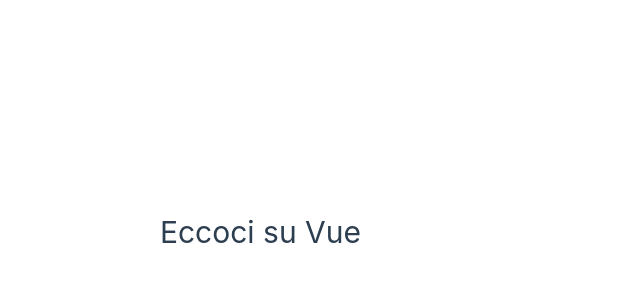
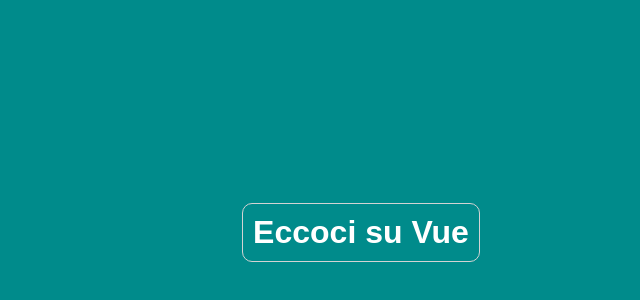
Before and after one commit to GiacWebDev/vite-boolfolio, a Vue app: page / in a window 1280 px wide. Shown: the part 168-468 px from the top of the page, without its empty margins (279-919 px from the left). Built offline with nearby package versions, Linux system fonts and the light colour scheme.

Commit message:
[edit] main.scss style

```diff
--- a/package.json
+++ b/package.json
@@ -9,6 +9,7 @@
     "preview": "vite preview"
   },
   "dependencies": {
+    "@fontsource-variable/montserrat": "^5.0.16",
     "axios": "^1.6.2",
     "vue": "^3.3.10"
   },
--- a/src/App.vue
+++ b/src/App.vue
@@ -11,7 +11,9 @@
 </script>
 
 <template>
-  <h1>{{ titolo }}</h1>
+  <div class="container">
+    <h1>{{ titolo }}</h1>
+  </div>
 </template>
 
 <style lang="scss">
--- a/src/assets/base.css
+++ /dev/null
@@ -1,86 +0,0 @@
-/* color palette from <https://github.com/vuejs/theme> */
-:root {
-  --vt-c-white: #ffffff;
-  --vt-c-white-soft: #f8f8f8;
-  --vt-c-white-mute: #f2f2f2;
-
-  --vt-c-black: #181818;
-  --vt-c-black-soft: #222222;
-  --vt-c-black-mute: #282828;
-
-  --vt-c-indigo: #2c3e50;
-
-  --vt-c-divider-light-1: rgba(60, 60, 60, 0.29);
-  --vt-c-divider-light-2: rgba(60, 60, 60, 0.12);
-  --vt-c-divider-dark-1: rgba(84, 84, 84, 0.65);
-  --vt-c-divider-dark-2: rgba(84, 84, 84, 0.48);
-
-  --vt-c-text-light-1: var(--vt-c-indigo);
-  --vt-c-text-light-2: rgba(60, 60, 60, 0.66);
-  --vt-c-text-dark-1: var(--vt-c-white);
-  --vt-c-text-dark-2: rgba(235, 235, 235, 0.64);
-}
-
-/* semantic color variables for this project */
-:root {
-  --color-background: var(--vt-c-white);
-  --color-background-soft: var(--vt-c-white-soft);
-  --color-background-mute: var(--vt-c-white-mute);
-
-  --color-border: var(--vt-c-divider-light-2);
-  --color-border-hover: var(--vt-c-divider-light-1);
-
-  --color-heading: var(--vt-c-text-light-1);
-  --color-text: var(--vt-c-text-light-1);
-
-  --section-gap: 160px;
-}
-
-@media (prefers-color-scheme: dark) {
-  :root {
-    --color-background: var(--vt-c-black);
-    --color-background-soft: var(--vt-c-black-soft);
-    --color-background-mute: var(--vt-c-black-mute);
-
-    --color-border: var(--vt-c-divider-dark-2);
-    --color-border-hover: var(--vt-c-divider-dark-1);
-
-    --color-heading: var(--vt-c-text-dark-1);
-    --color-text: var(--vt-c-text-dark-2);
-  }
-}
-
-*,
-*::before,
-*::after {
-  box-sizing: border-box;
-  margin: 0;
-  font-weight: normal;
-}
-
-body {
-  min-height: 100vh;
-  color: var(--color-text);
-  background: var(--color-background);
-  transition:
-    color 0.5s,
-    background-color 0.5s;
-  line-height: 1.6;
-  font-family:
-    Inter,
-    -apple-system,
-    BlinkMacSystemFont,
-    'Segoe UI',
-    Roboto,
-    Oxygen,
-    Ubuntu,
-    Cantarell,
-    'Fira Sans',
-    'Droid Sans',
-    'Helvetica Neue',
-    sans-serif;
-  font-size: 15px;
-  text-rendering: optimizeLegibility;
-  -webkit-font-smoothing: antialiased;
-  -moz-osx-font-smoothing: grayscale;
-}
--- a/src/assets/main.css
+++ /dev/null
@@ -1,35 +0,0 @@
-@import './base.css';
-
-#app {
-  max-width: 1280px;
-  margin: 0 auto;
-  padding: 2rem;
-  font-weight: normal;
-}
-
-a,
-.green {
-  text-decoration: none;
-  color: hsla(160, 100%, 37%, 1);
-  transition: 0.4s;
-  padding: 3px;
-}
-
-@media (hover: hover) {
-  a:hover {
-    background-color: hsla(160, 100%, 37%, 0.2);
-  }
-}
-
-@media (min-width: 1024px) {
-  body {
-    display: flex;
-    place-items: center;
-  }
-
-  #app {
-    display: grid;
-    grid-template-columns: 1fr 1fr;
-    padding: 0 2rem;
-  }
-}
--- /dev/null
+++ b/src/assets/main.scss
@@ -0,0 +1,27 @@
+@import '@fontsource-variable/montserrat';
+
+*{
+  margin: 0;
+  padding: 0;
+  box-sizing: border-box;
+}
+
+body {
+  height: 100vh;
+  font-family: 'Montserrat Variable', sans-serif;
+  background-color: darkcyan;
+  color: white;
+  display: flex;
+  justify-content: center;
+  align-items: center;
+}
+
+.container {
+  max-width: 1200px;
+  max-height: 90%;
+  overflow: auto;
+  margin: 0 auto;
+  padding: 10px;
+  border: 1px solid lightgray;
+  border-radius: 10px;
+}
--- a/src/main.js
+++ b/src/main.js
@@ -1,4 +1,4 @@
-import './assets/main.css'
+import './assets/main.scss'
 
 import { createApp } from 'vue'
 import App from './App.vue'
```
Also changed, not shown: 1 other file (tests, documents, lock files or other folders).
